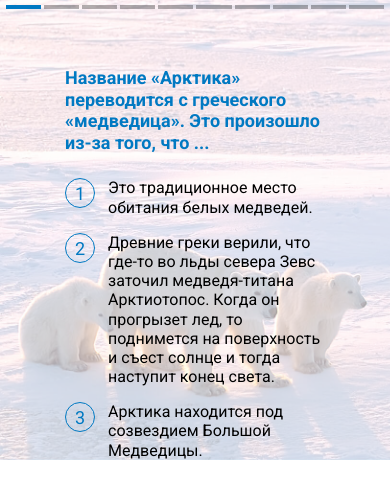
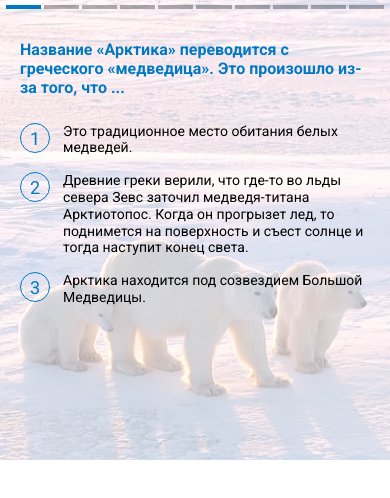
Before and after one commit to dmbozhok/viktorina, a Vue app in the folder viktorina/: page / in a window 390 px wide. Both pictures are taken after a click on the button "НАЧАТЬ ТЕСТ". Shown: the top 498 px of the page. Built offline with nearby package versions, Linux system fonts and the light colour scheme.

Commit message:
Добавил media запросы для мобильной версии

```diff
--- a/viktorina/public/index.html
+++ b/viktorina/public/index.html
@@ -156,7 +156,7 @@
             correctText: 'Верно! Потребуется всего 1 минута, чтобы ледоколы сделали полный поворот',
             incorrectText: 'Вы не правы! На самом деле эти ледоколы могут сделать полный поворот всего за 1 минуту!',
             bg: 'img/pictures-8.jpg',
-            bgMobile: 'img/pictures_mobile-81.jpg',
+            bgMobile: 'img/pictures_mobile-8.jpg',
           },
       {
             question: 'Что такое «арктическое хранилище семян»?',
--- a/viktorina/src/components/FinalScreen.vue
+++ b/viktorina/src/components/FinalScreen.vue
@@ -55,4 +55,9 @@
 		line-height: 1.2;
 		text-align: left;
 	}
+	@media screen and (max-width: 600px) {
+		.final-slide {
+			padding: 40px 20px 0;
+		}
+	}
 </style>
--- a/viktorina/src/components/Question.vue
+++ b/viktorina/src/components/Question.vue
@@ -165,4 +165,15 @@
 		-ms-transform: matrix( 1.14414414414414,0,0,1.14292177121417,0,0);
 		transform: matrix( 1.14414414414414,0,0,1.14292177121417,0,0);
 	}
+	@media screen and (max-width: 600px) {
+		.question-part {
+			padding: 40px 20px 0;
+		}
+		.question-header {
+			font-size: 16px;
+		}
+		label .question-text {
+			font-size: 14px;
+		}
+	}
 </style>
```
Also changed, not shown: 7 other files (tests, documents, lock files or other folders).
